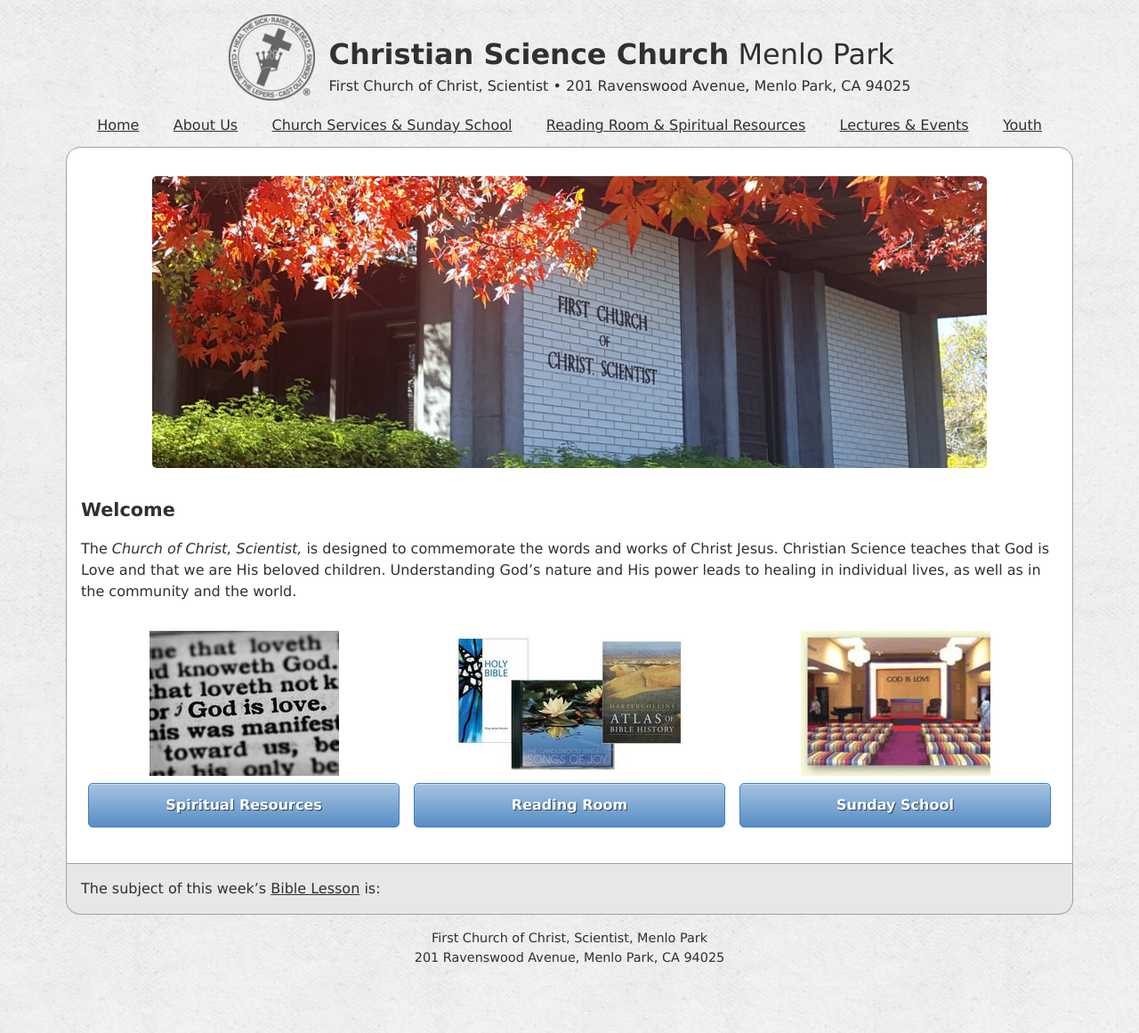
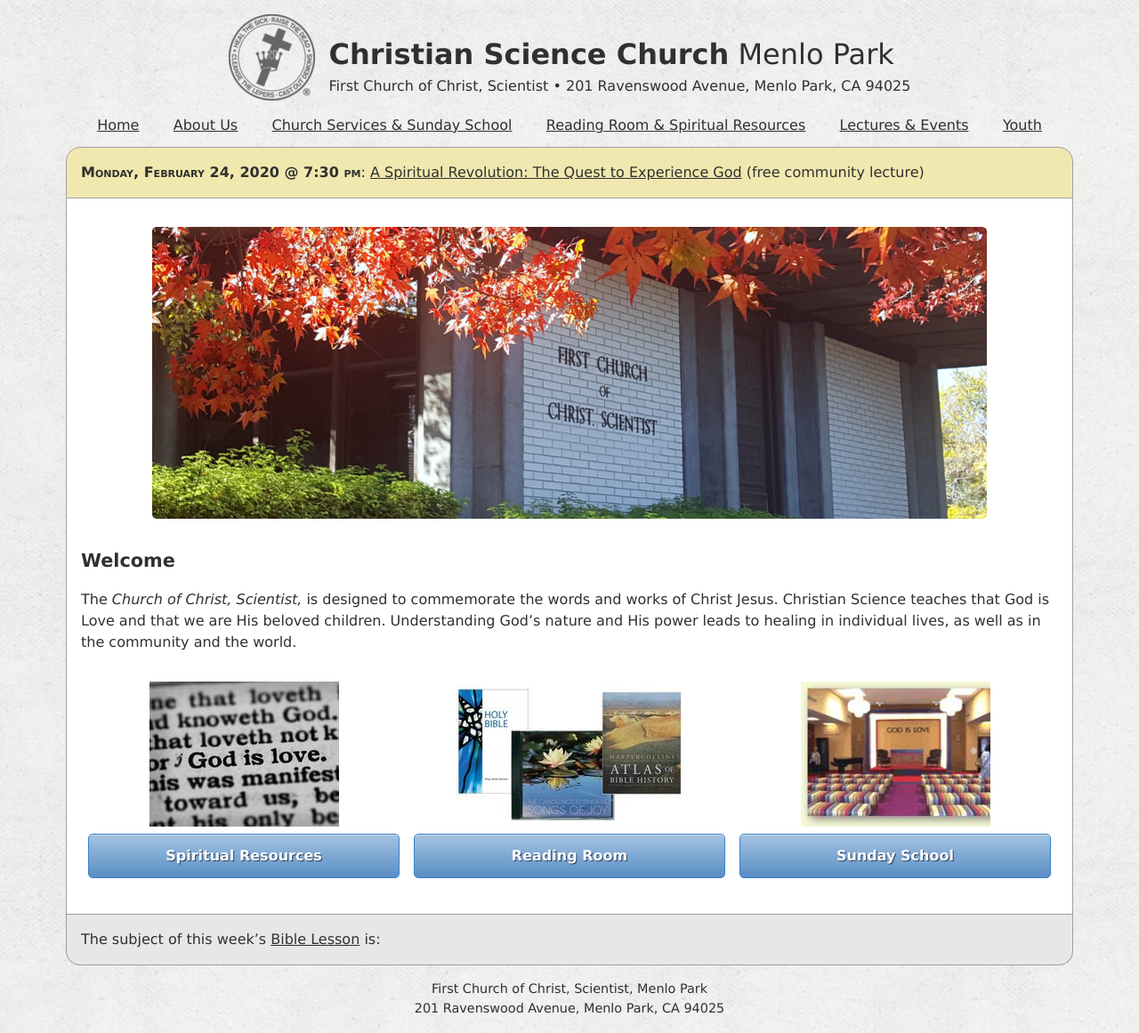
Before and after one commit to kalgynirae/csmenlopark, a Jekyll site: the page built from pages/home.md, in a window 1280 px wide. Shown: the whole page at 89% size. Built offline with Jekyll 4.4.1, drawn with Linux system fonts in a browser that asks for light colours; nearby versions of some CDN libraries; our own code applies the rules of GitHub Pages for plain Markdown files.

Commit message:
Add lecture page and links

```diff
--- a/assets/style.sass
+++ b/assets/style.sass
@@ -9,6 +9,7 @@
 $button-blue: #378de5
 $link-blue: #0090e0
 $green: #4e9a06
+$yellow: #d4b800
 $red: #bf3d3d
 
 @mixin centered-block($border)
@@ -139,6 +140,10 @@
   #bible-lesson-subject
     font-weight: bold
 
+.announcement-banner
+  @extend .lesson-subject
+  background: lighten(desaturate($yellow, 30), 40)
+
 .content-and-sidebar
   display: flex
   flex: auto
@@ -229,3 +234,8 @@
   color: darken($green, 15)
   margin: 3em auto
   padding: 0 1em
+
+.highlight-box
+  background: lighten(desaturate($yellow, 30), 40)
+  margin: 0 -1rem
+  padding: 0 1rem
--- a/pages/home.md
+++ b/pages/home.md
@@ -10,6 +10,13 @@
   - Christian Science
   - healing
 ---
+
+<aside class="announcement-banner">
+  <a href="/lecture2020/">
+    <time datetime="2020-02-24T19:30:00.000-0800">Monday, February 24, 2020 @ 7:30 pm</time>:
+    <em>A Spiritual Revolution: The Quest to Experience God</em> (free community lecture)
+  </a>
+</aside>
 
 <section markdown="1">
 
```
Also changed, not shown: pages/events.md (+10 -1 lines), pages/lecture2020.md (added, +43 -0 lines), media/lecture2020/banner.jpg (added).
